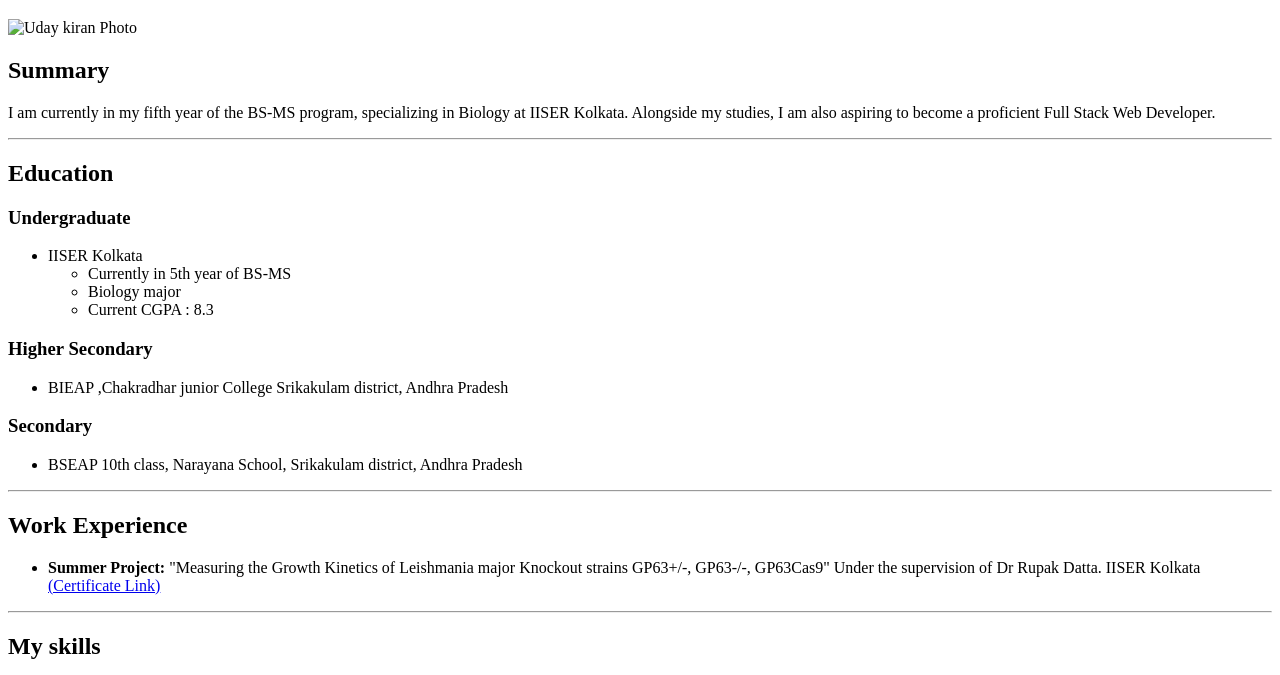
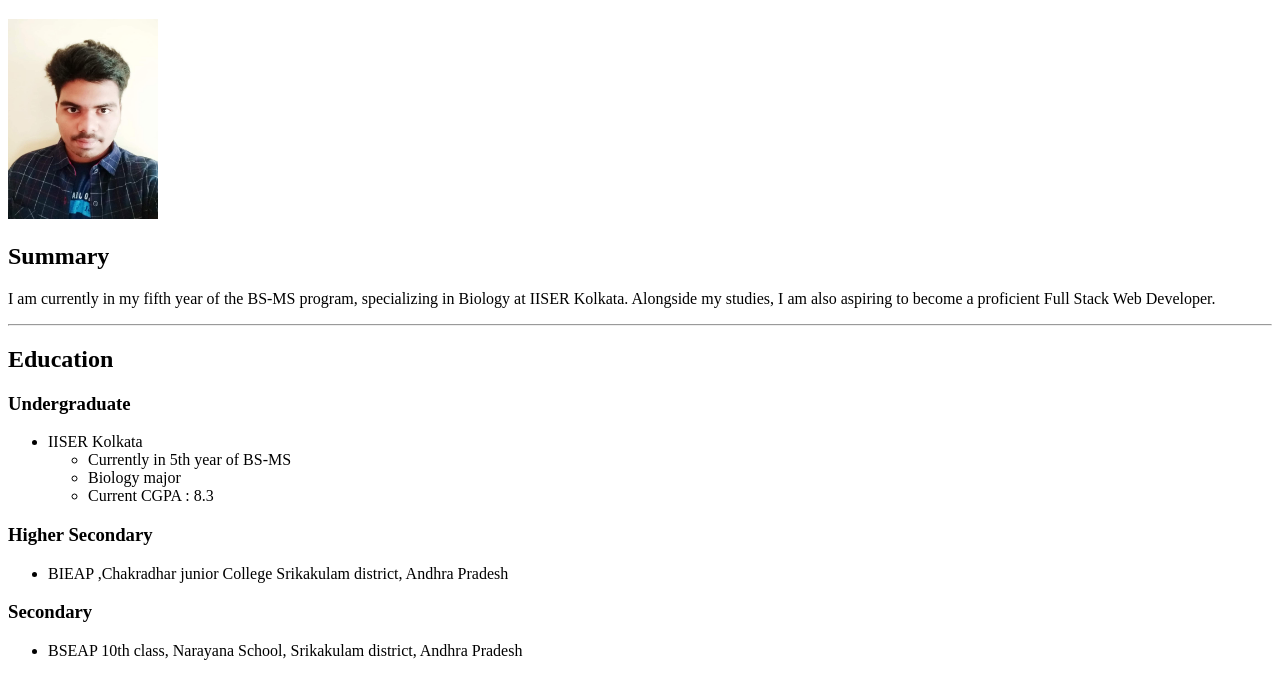
Before and after one commit to hhaihello/Online-Resume, a plain HTML site: page index.html in a window 1280 px wide. Shown: the part 61-736 px from the top of the page. Drawn offline with Linux system fonts and the light colour scheme.

Commit message:
Update index.html

```diff
--- a/index.html
+++ b/index.html
@@ -8,7 +8,7 @@
   <body>
     <h1>Nimmana Uday Kiran</h1>
     <img
-      src="./images/Passport photo.jpeg"
+      src="Passport photo.jpeg"
       alt="Uday kiran Photo"
       height="200px"
     />
```
